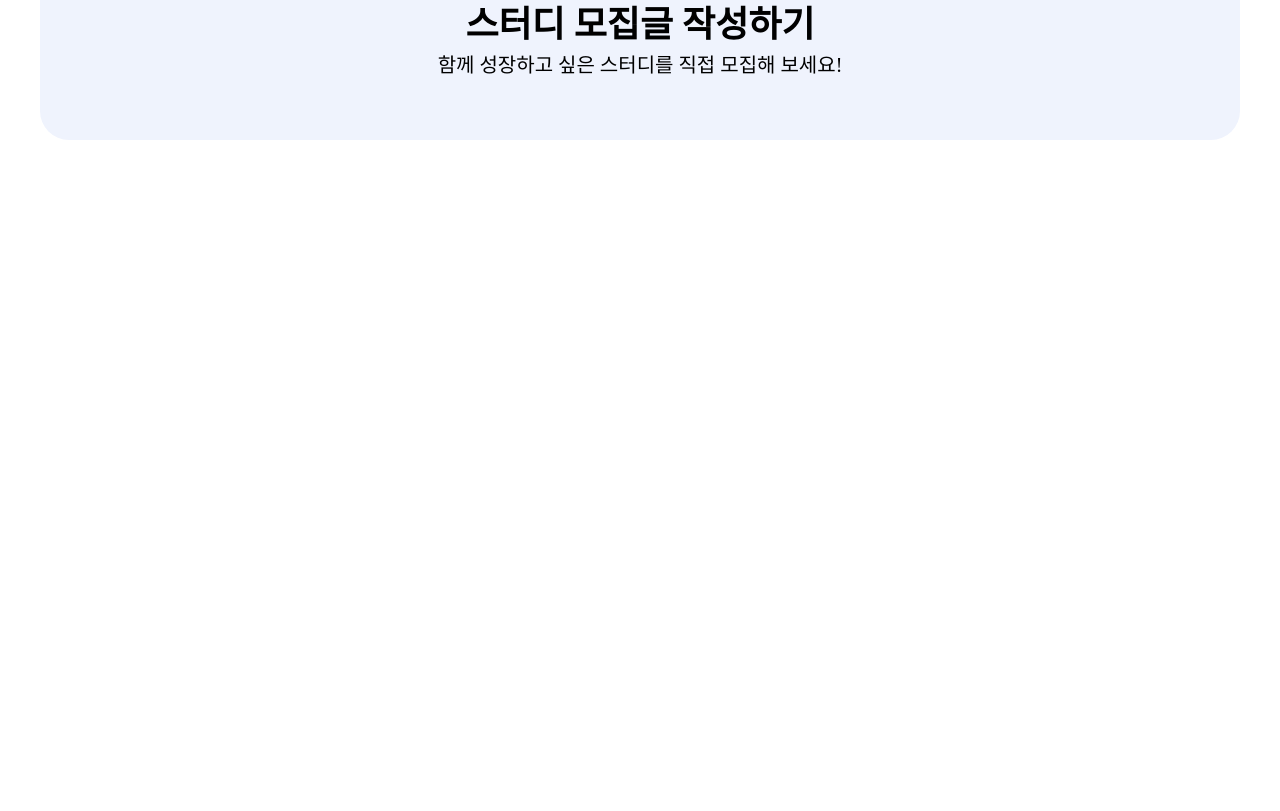
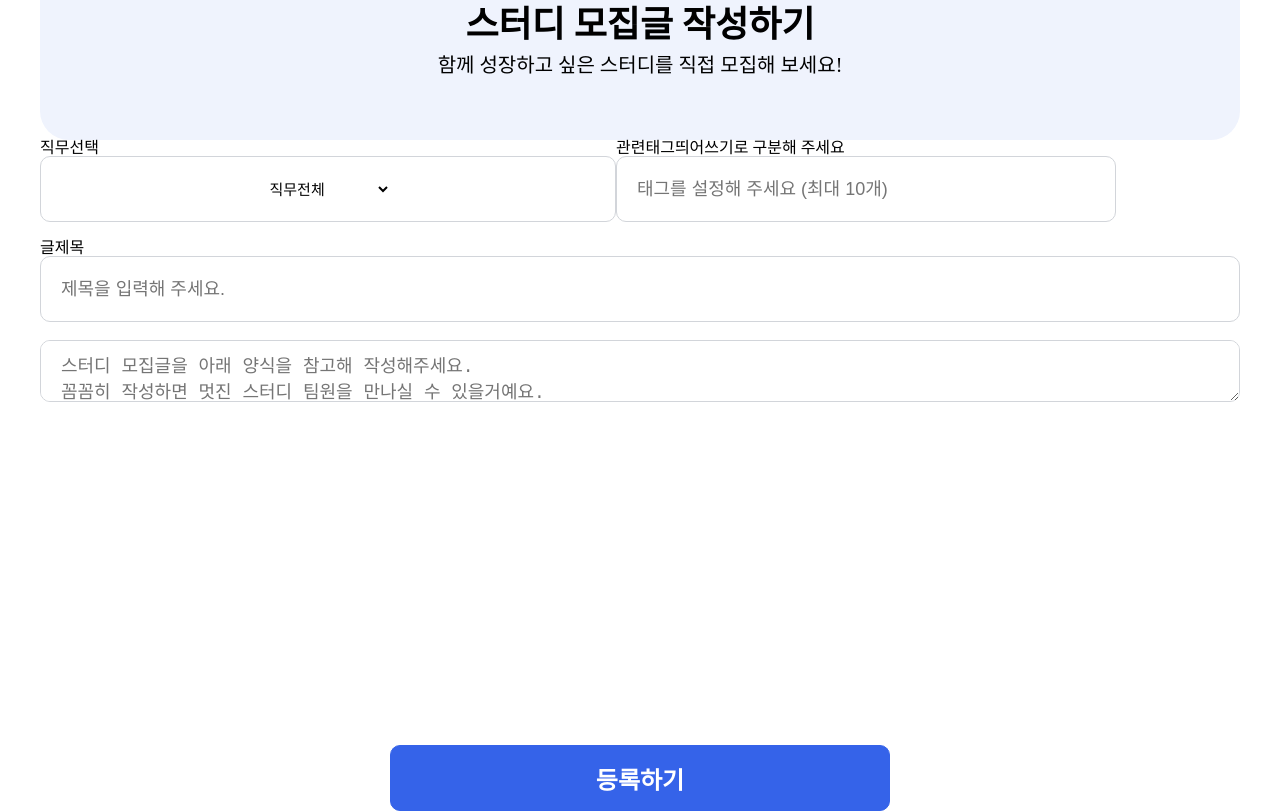
Before and after one commit to codestates-seb/seb39_main_010, a React (Create React App) app in the folder client/: page /study/write in a window 1280 px wide. Shown: the part 180-991 px from the top of the page. Before the commit the page ends 800 px from the top, so only its background shows below. Built offline with nearby package versions, Linux system fonts and the light colour scheme.

Commit message:
Style: 버튼 컴포넌트 받아와서 사용

```diff
--- a/client/src/pages/Study/StudyWrite.tsx
+++ b/client/src/pages/Study/StudyWrite.tsx
@@ -1,4 +1,5 @@
-import { Intro } from 'components/common';
+import { BasicButton, Intro } from 'components/common';
+import { Contents } from 'components/pages';
 import React from 'react';
 import styled from 'styled-components';
 
@@ -15,6 +16,10 @@ const StudyWrite = () => {
 				title={`스터디 모집글 작성하기`}
 				content={`함께 성장하고 싶은 스터디를 직접 모집해 보세요! `}
 			/>
+			<Contents />
+			<BasicButton width="500px" height="66px" mode="basic">
+				등록하기
+			</BasicButton>
 		</StudyWriteContainer>
 	);
 };
```
